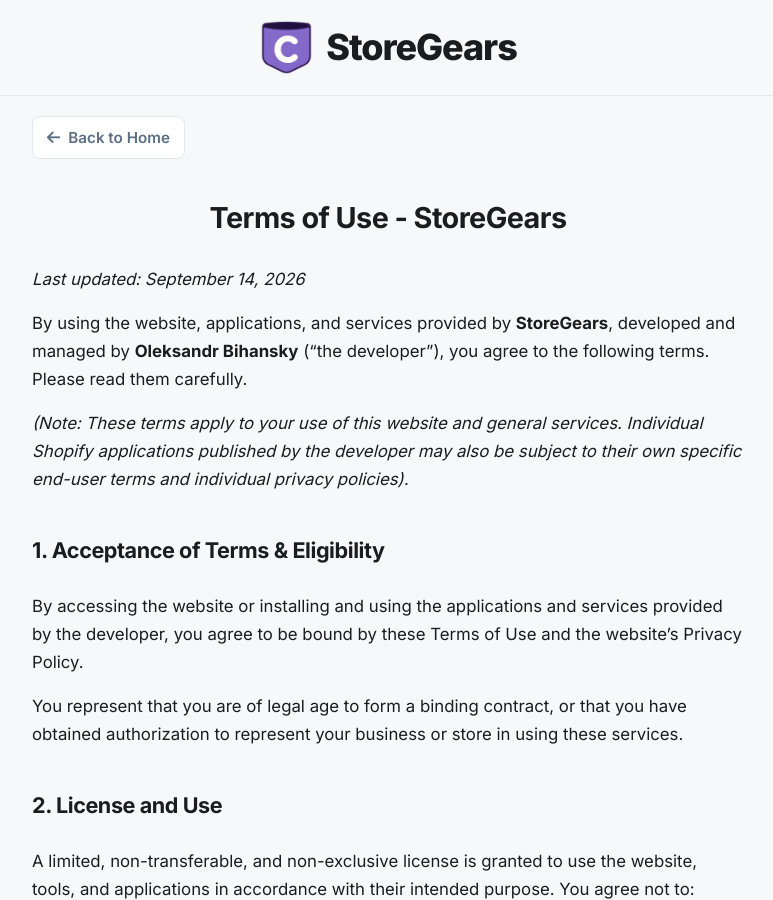
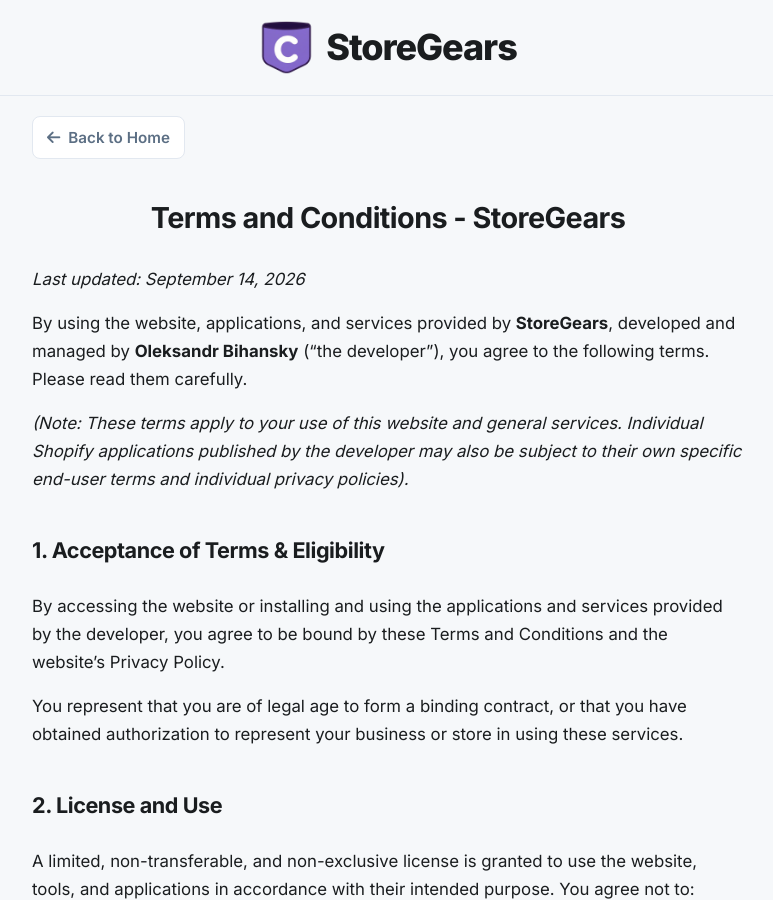
Before and after one commit to digitalcreat0r/sitoweb_storegears, a Jekyll site: the page built from terms-of-use.md, in a window 1280 px wide and 900 px high. Shown: the whole window, without its empty margins (252-1025 px from the left). Built offline with Jekyll 4.4.1, drawn with Linux system fonts in a browser that asks for light colours; some of the changed text lies outside the part shown.

```diff
--- a/_data/en.yml
+++ b/_data/en.yml
@@ -3,14 +3,14 @@ site_description: "Independent developer specializing in building intuitive Shop
 maintenance_message: "Maintenance in progress. Some features may be temporarily unavailable."
 nav_home: "Home"
 nav_contact: "Contact"
-nav_terms: "Terms of Use"
+nav_terms: "Terms and Conditions"
 nav_privacy: "Privacy Policy"
 nav_cookie: "Cookie Policy"
 all_rights_reserved: "All rights reserved."
 back_to_home: "Back to Home"
 back_to_app: "Back to App"
 privacy_policy: "Privacy Policy"
-terms_of_service: "Terms of Service"
+terms_of_service: "Terms and Conditions"
 btn_continue: "Continue"
 footer_disclaimer: "Shopify is a trademark of Shopify\u00a0Inc. StoreGears is an independent developer and is not affiliated with or endorsed by Shopify\u00a0Inc."
 
--- a/terms-of-use.md
+++ b/terms-of-use.md
@@ -1,8 +1,8 @@
 ---
 layout: document
-title: Terms of Use
+title: Terms and Conditions
 ---
-# Terms of Use - {{ site.brand }}
+# Terms and Conditions - {{ site.brand }}
 
 *Last updated: September 14, 2026*
 
@@ -11,7 +11,7 @@ By using the website, applications, and services provided by **{{ site.brand }}*
 *(Note: These terms apply to your use of this website and general services. Individual Shopify applications published by the developer may also be subject to their own specific end-user terms and individual privacy policies).*
 
 ## 1. Acceptance of Terms & Eligibility
-By accessing the website or installing and using the applications and services provided by the developer, you agree to be bound by these Terms of Use and the website's Privacy Policy.
+By accessing the website or installing and using the applications and services provided by the developer, you agree to be bound by these Terms and Conditions and the website's Privacy Policy.
 
 You represent that you are of legal age to form a binding contract, or that you have obtained authorization to represent your business or store in using these services.
 
```
Also changed, not shown: _data/it.yml (+4 -4 lines), it/terms-of-use.md (+4 -4 lines).
